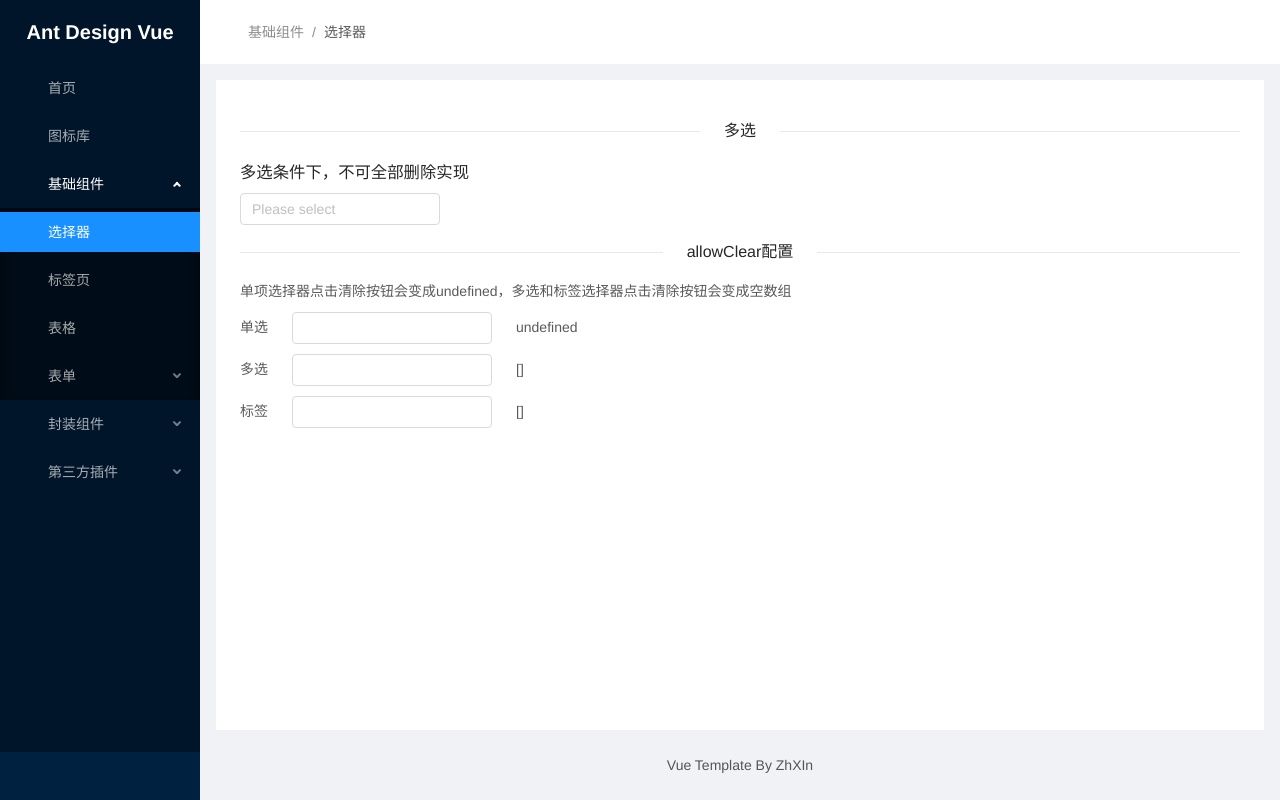
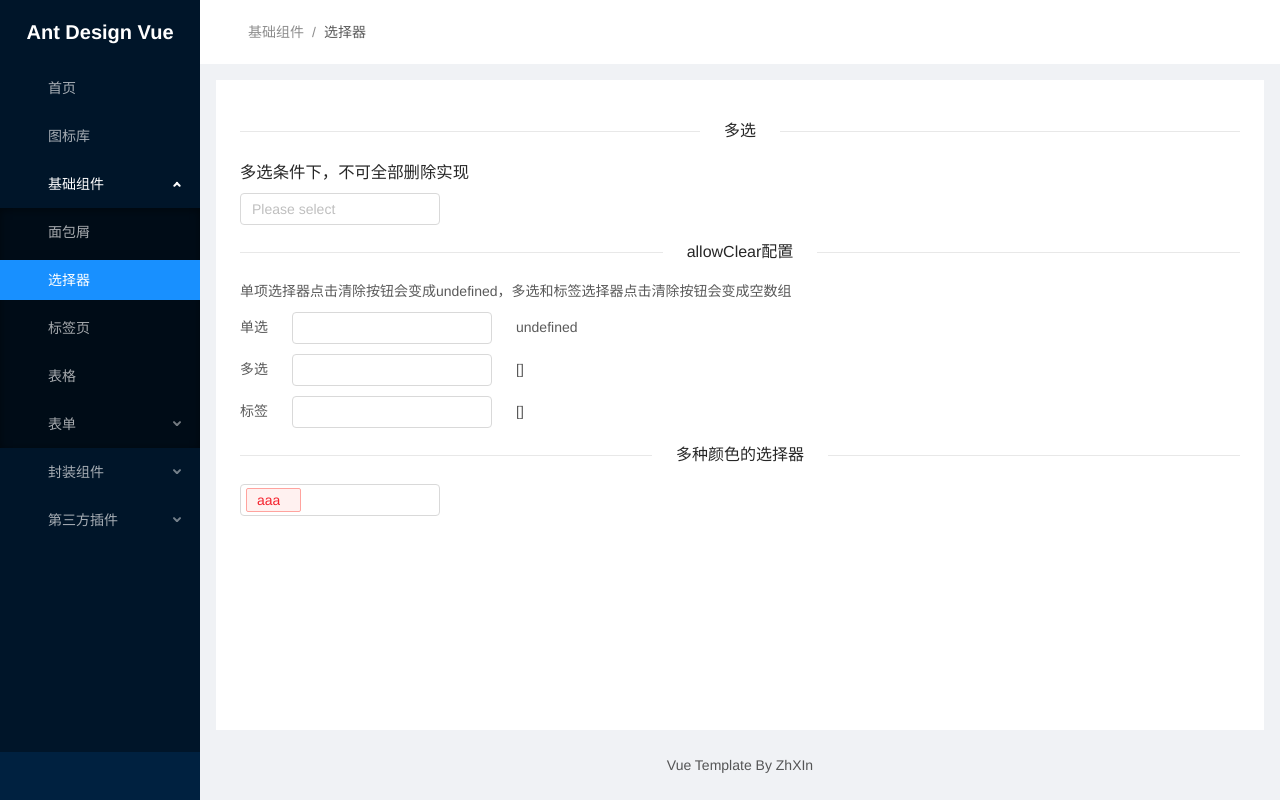
Before and after one commit to Clairs-zx/vue-template, a Vue app: page /Components/Selector in a window 1280 px wide. Built offline with nearby package versions, Linux system fonts and the light colour scheme; what vue-clipboard2 would draw is missing.

Commit message:
upd：更新

```diff
--- a/src/router/index.js
+++ b/src/router/index.js
@@ -73,6 +73,14 @@
           title: '基础组件',
         },
         children: [
+          {
+            path: 'Breadcrumb',
+            name: 'Breadcrumb',
+            component: () => import('@/views/Components/Breadcrumb/index.vue'),
+            meta: {
+              title: '面包屑',
+            },
+          },
           {
             path: 'Selector',
             name: 'Selector',
--- /dev/null
+++ b/src/views/Components/Breadcrumb/index.vue
@@ -0,0 +1,64 @@
+<template>
+  <div>
+    <!-- <a-breadcrumb>
+      <a-breadcrumb-item
+        v-for="(item, index) in path"
+        :key="index"
+        @click="handleClick(item)"
+        >{{ item }}</a-breadcrumb-item
+      >
+    </a-breadcrumb> -->
+    <a v-for="(item, index) in path" :key="index" @click="handleClick(item)"
+      >/{{ item }}</a
+    >
+    <a-list>
+      <a-list-item
+        v-for="(item, index) in list"
+        :key="index"
+        @click="handleList(item)"
+        >{{ item }}</a-list-item
+      >
+    </a-list>
+  </div>
+</template>
+
+<script>
+  export default {
+    data() {
+      return {
+        path: ['home'],
+        list: [],
+        map: {
+          home: ['111', '222'],
+          'home/111': ['333'],
+          'home/222': ['444'],
+          'home/111/333': ['555'],
+        },
+      }
+    },
+    watch: {
+      path: {
+        deep: true,
+        immediate: true,
+        handler(val) {
+          console.log('path==', val.join('/'))
+          this.list = this.map[val.join('/')]
+        },
+      },
+    },
+    methods: {
+      handleClick(item) {
+        const index = this.path.indexOf(item)
+        if (index === this.path.length - 1) return
+        this.path = this.path.slice(0, index + 1)
+        this.$message.info(this.path.join('/'))
+      },
+      handleList(item) {
+        this.path.push(item)
+        this.$message.info(this.path.join('/'))
+      },
+    },
+  }
+</script>
+
+<style lang="less" scoped></style>
--- /dev/null
+++ b/src/views/Components/Selector/components/MultipleColorSelector.vue
@@ -0,0 +1,149 @@
+<template>
+  <a-select
+    ref="select"
+    mode="tags"
+    style="min-width: 200px"
+    class="tagStyle"
+    :default-value="list"
+    @change="handleChange"
+    :getPopupContainer="(triggerNode) => triggerNode.parentNode"
+  >
+    <a-select-option
+      v-for="(label, index) in LabelList"
+      :key="index"
+      :value="label"
+    >
+      {{ label }}
+    </a-select-option>
+  </a-select>
+</template>
+
+<script>
+  const labelColors = [
+    {
+      colorName: 'red',
+      color: '#f5222d',
+      borderColor: '#ffa39e',
+      bgColor: '#fff1f0',
+    },
+    {
+      colorName: 'red-2',
+      color: '#cf1322',
+      borderColor: '#ff7875',
+      bgColor: '#ffccc7',
+    },
+    {
+      colorName: 'volcano',
+      color: '#fa541c',
+      borderColor: '#ffbb96',
+      bgColor: '#fff2e8',
+    },
+    {
+      colorName: 'orange',
+      color: '#fa8c16',
+      borderColor: '#ffd591',
+      bgColor: '#fff7e6',
+    },
+    {
+      colorName: 'gold',
+      color: '#faad14',
+      borderColor: '#ffe58f',
+      bgColor: '#fffbe6',
+    },
+    {
+      colorName: 'yellow',
+      color: '#fadb14',
+      borderColor: '#fffb8f',
+      bgColor: '#feffe6',
+    },
+    {
+      colorName: 'lime',
+      color: '#a0d911',
+      borderColor: '#eaff8f',
+      bgColor: '#fcffe6',
+    },
+    {
+      colorName: 'green',
+      color: '#52c41a',
+      borderColor: '#b7eb8f',
+      bgColor: '#f6ffed',
+    },
+    {
+      colorName: 'cyan',
+      color: '#13c2c2',
+      borderColor: '#87e8de',
+      bgColor: '#e6fffb',
+    },
+    {
+      colorName: 'blue',
+      color: '#1677ff',
+      borderColor: '#91caff',
+      bgColor: '#e6f4ff',
+    },
+    {
+      colorName: 'geekblue',
+      color: '#2f54eb',
+      borderColor: '#adc6ff',
+      bgColor: '#f0f5ff',
+    },
+    {
+      colorName: 'purple',
+      color: '#722ed1',
+      borderColor: '#d3adf7',
+      bgColor: '#f9f0ff',
+    },
+    {
+      colorName: 'magenta',
+      color: '#eb2f96',
+      borderColor: '#ffadd2',
+      bgColor: '#fff0f6',
+    },
+  ]
+  export default {
+    name: 'MultipleColorSelector',
+    data() {
+      return {
+        tagStyleElem: undefined,
+        LabelList: ['aaa', 'bbb', 'ccc', 'ddd', 'eee'],
+        list: ['aaa'],
+        curIndex: 5,
+        labelColors,
+      }
+    },
+    created() {
+      this.tagStyleElem = window.document.head.appendChild(
+        document.createElement('style')
+      )
+      this.handleChange(this.list)
+      console.log('触'.charCodeAt())
+    },
+    methods: {
+      handleChange(values) {
+        let timeout = 0
+        if (values.length === this.list.length - 1) {
+          timeout = 300
+        }
+        setTimeout(() => {
+          this.tagStyleElem.innerHTML = values
+            .map((value, index) => {
+              let idx = this.LabelList.indexOf(value)
+              if (idx === -1) {
+                this.LabelList.push(value)
+                idx = this.curIndex++
+              }
+              const colorItem = this.labelColors[idx % 12]
+              return `.tagStyle .ant-select-selection__choice:nth-child(${
+                index + 1
+              }) {color:${colorItem.color} ;background-color: ${
+                colorItem.bgColor
+              };border-color:${colorItem.borderColor}}`
+            })
+            .join('')
+        }, timeout)
+        this.list = values
+      },
+    },
+  }
+</script>
+
+<style lang="less" scoped></style>
--- a/src/views/Components/Selector/index.vue
+++ b/src/views/Components/Selector/index.vue
@@ -7,14 +7,17 @@
       >单项选择器点击清除按钮会变成undefined，多选和标签选择器点击清除按钮会变成空数组</span
     >
     <TagsSelector />
+    <a-divider>多种颜色的选择器</a-divider>
+    <MultipleColorSelector />
   </div>
 </template>
 
 <script>
   import MultipleSelector from './components/MultipleSelector.vue'
   import TagsSelector from './components/TagsSelector.vue'
+  import MultipleColorSelector from './components/MultipleColorSelector.vue'
   export default {
-    components: { MultipleSelector, TagsSelector },
+    components: { MultipleSelector, TagsSelector, MultipleColorSelector },
   }
 </script>
 
--- a/src/views/Layout/components/SideMenu.vue
+++ b/src/views/Layout/components/SideMenu.vue
@@ -82,6 +82,10 @@
             iconType: 'appstore',
             menuKey: '/Components',
             children: [
+              {
+                menuName: '面包屑',
+                menuKey: '/Components/Breadcrumb',
+              },
               {
                 menuName: '选择器',
                 menuKey: '/Components/Selector',
```
